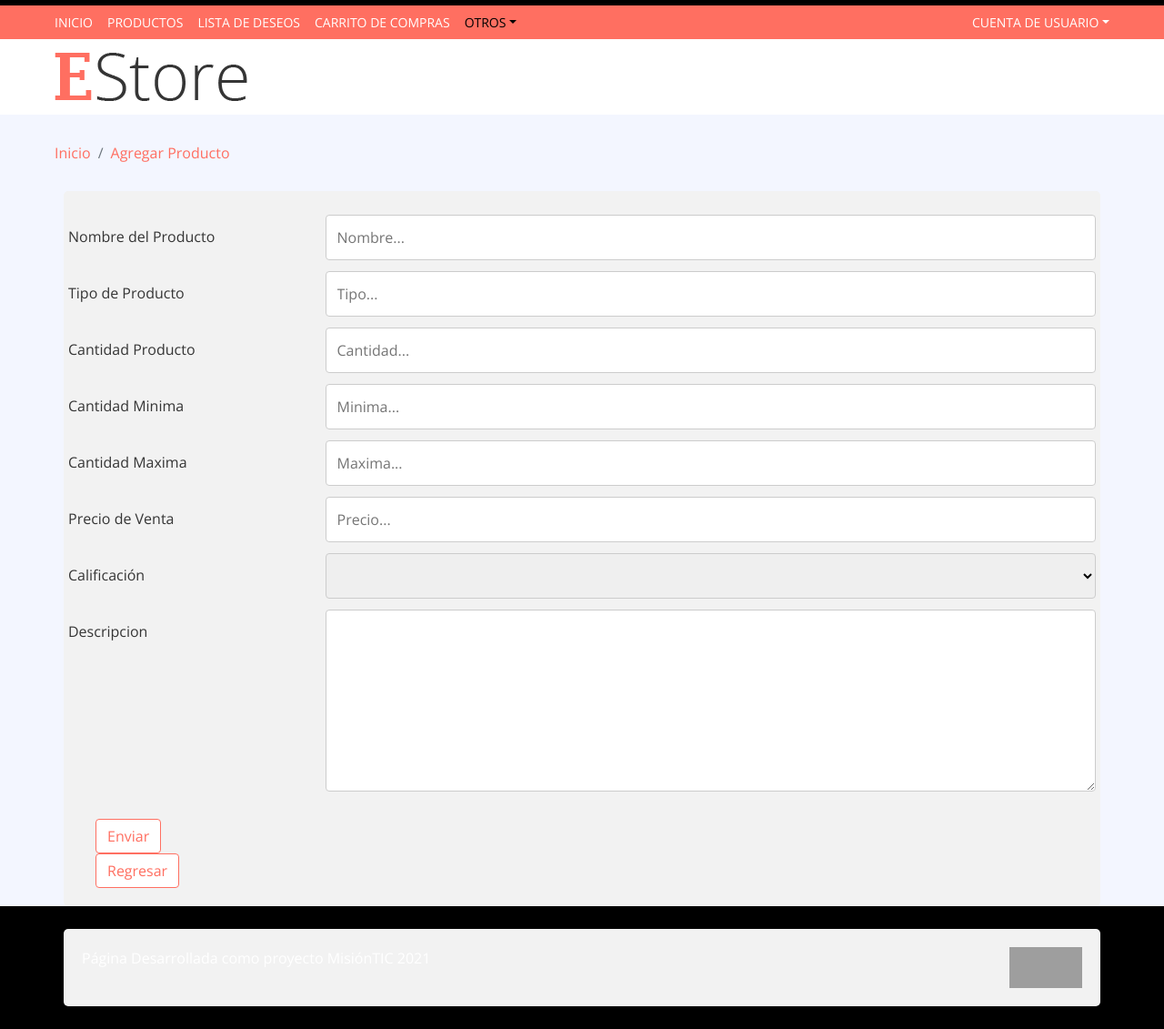
After one commit to LuchoEmilio/misionticestore, a Flask app: page /agregarP in a window 1280 px wide. The commit adds this page. Shown: the whole page at 91% size. Run offline with Flask 2, Linux system fonts and the light colour scheme; some libraries are stand-ins or nearby versions; grey boxes are pictures that could not be loaded.

Commit message:
actualizacion spint4

```diff
--- a/app.py
+++ b/app.py
@@ -4,7 +4,8 @@ from flask import Flask, render_template, redirect, session, flash, request
 from werkzeug.security import check_password_hash, generate_password_hash
 from database import accion, seleccion
 
-from forms import Login, Registro
+from forms import Login, Registro, Producto, EditarP
+from utils import email_valido, pass_valido
 
 
 app = Flask(__name__)
@@ -36,7 +37,7 @@ def registro():
         # Recuperar los datos del formulario
         nom = escape(request.form['nombre'])
         ape = escape(request.form['apellido'])
-        ema = escape(request.form['email'])
+        ema = (request.form['email'])
         tel = escape(request.form['telefono'])
         tipo_id = escape(request.form['tipo_ide'])
         num_ide = escape(request.form['num_ide'])
@@ -51,20 +52,64 @@ def registro():
         prom = escape(request.form['promocional'])
         tip_user= 'user_final'
 
-        sql = "INSERT INTO PERSONAS(nombre, apellido, email, telefono, tipo_id, num_id, pais, departamento, ciudad, direccion, fecha_naci, condition, promocional) VALUES (?, ?, ?, ?, ?, ?, ?, ?, ?, ?, ?, ?, ?)"
+        swerror = False
+        if nom==None or len(nom)==0:
+            flash('ERROR: Debe suministrar un Nombre')
+            swerror = True
+        if ape==None or len(ape)==0 :
+            flash('ERROR: Debe suministrar un Apellido ')
+            swerror = True
+        if ema==None or len(ema)==0 or not email_valido(ema):
+            flash('ERROR: Debe Suministrar un Email válido')
+            swerror = True
+        if tel==None or len(tel)==0:
+            flash('ERROR: Debe Suministrar un Número de Telefono')
+            swerror = True
+        if tipo_id==None or len(tipo_id)==0:
+            flash('ERROR: Debe Escojer un Tipo de Documento')
+            swerror = True
+        if num_ide==None or len(num_ide)==0:
+            flash('ERROR: Debe Suministrar un Numero de Documento')
+            swerror = True
+        if pa==None or len(pa)==0:
+            flash('ERROR: Debe Escojer un Pais')
+            swerror = True
+        if dep==None or len(dep)==0:
+            flash('ERROR: Debe Suministrar un Departamento')
+            swerror = True
+        if ciu==None or len(ciu)==0:
+            flash('ERROR: Debe una Ciudad')
+            swerror = True
+        if dir==None or len(dir)==0:
+            flash('ERROR: Debe Suministrar una Direccion')
+            swerror = True
+        if fec_naci==None or len(fec_naci)==0:
+            flash('ERROR: Debe Suministrar una Fecha de Nacimiento')
+            swerror = True
+        if con==None or len(con)==0 or not pass_valido(con):
+            flash('ERROR: Debe suministrar una clave válida')
+            swerror = True
+        if ver==None or len(ver)==0 or not pass_valido(ver):
+            flash('ERROR: Debe suministrar una verificación de clave válida')
+            swerror = True
+        if con!=ver:
+            flash('ERROR: La clave y la verificación no coinciden')
+            swerror = True
+        if not swerror:
+            sql = "INSERT INTO PERSONAS(nombre, apellido, email, telefono, tipo_id, num_id, pais, departamento, ciudad, direccion, fecha_naci, condition, promocional) VALUES (?, ?, ?, ?, ?, ?, ?, ?, ?, ?, ?, ?, ?)"
 
-        res = accion(sql,(nom, ape, ema, tel, tipo_id, num_ide, pa, dep, ciu, dir, fec_naci, ter, prom))
-        if res!=0:
+            res = accion(sql,(nom, ape, ema, tel, tipo_id, num_ide, pa, dep, ciu, dir, fec_naci, ter, prom))
+            if res!=0:
                 flash('INFO: Datos almacenados con exito en PERSONA')
-        else:
+            else:
                 flash('ERROR EN PERSONA: Por favor reintente')
 
-        sql = "INSERT INTO USUARIOS(email, contrasena, tipo_user) VALUES (?, ?,?)"
-        pwd = generate_password_hash(con)
-        res= accion(sql,(ema, pwd, tip_user))
-        if res!=0:
+            sql = "INSERT INTO USUARIOS(nickname, contrasena, tipo_user) VALUES (?,?,?)"
+            pwd = generate_password_hash(con)
+            res= accion(sql,(ema, pwd, tip_user))
+            if res!=0:
                 flash('INFO: Datos almacenados con exito EN USUARIO')
-        else:
+            else:
                 flash('ERROR USUARIO: Por favor reintente')
 
         return render_template('register.html', form=form, titulo=' ')
@@ -77,10 +122,10 @@ def login():
     if  request.method == "GET": #Si la ruta es accedida a través del método GET entonces
 	    return render_template('login.html', form=form,titulo=' ')
     else:
-     ema = escape(request.form['email'])
+     ema = (request.form['email'])
      con = escape(request.form['contrasena'])
 
-    sql = f'SELECT u.id_usuario, u.email, u.contrasena, u.tipo_user, p.nombre FROM usuarios as u inner join personas as p on u.email=p.email  WHERE u.email= "{ema}"'
+    sql = f'SELECT u.id_usuario, u.nickname, u.contrasena, u.tipo_user, p.nombre FROM usuarios as u inner join personas as p on u.nickname= p.email WHERE u.nickname= "{ema}"'
     res = seleccion(sql)
     if len(res)==0:
         flash('ERROR: Usuario o clave invalidas')
@@ -90,11 +135,15 @@ def login():
         if check_password_hash(cbd, con):
             session.clear()
             session['id_usuario'] = res[0][0]
-            session['email'] = ema
+            session['nickname'] = ema
             session['contrasena'] = con
             session['tipo_user'] = res[0][3]
             session['nombre'] = res[0][4]
-            return render_template('indexuser.html',form=form, titulo= f"Bienvenido {session['nombre']}", messages =res)
+
+            if session['tipo_user']== 'user_admin':
+                return render_template('dashboardn.html',form=form, titulo= f"Bienvenido {session['nombre']}", messages =res)
+            else:
+                return render_template('indexuser.html',form=form, titulo= f"Bienvenido {session['nombre']}", messages =res)
         else:
             flash('ERROR: Usuario o clave invalidas')
         return render_template('login.html', form=form, titulo=' ')
@@ -113,11 +162,154 @@ def contacto():
 
 @app.route("/administrador", methods=[ "GET","POST"])
 def administrador():
-    return render_template("dashboardn.html")
+     return render_template('login.html')
+
+@app.route("/dash", methods=[ "GET","POST"])
+def dash():
+     return render_template('dashboardn.html')
+
+@app.route("/agregarP", methods=[ "GET","POST"])
+def agregarP():
+    form = Producto()
+    if  request.method == "GET": #Si la ruta es accedida a través del método GET entonces
+	    return render_template('agregarprod.html', form=form,titulo=' ')
+    else:
+        # Recuperar los datos del formulario
+        nom = escape(request.form['nom_prod'])
+        tipo_p = escape(request.form['tipo_p'])
+        can = escape(request.form['cantidad_p'])
+        canmin = escape(request.form['can_min'])
+        canmax= escape(request.form['can_max'])
+        pre = escape(request.form['pre_ven'])
+        cali = escape(request.form['cal_pro'])
+        des = escape(request.form['descri'])
+
+        swerror = False
+        if nom==None or len(nom)==0:
+            flash('ERROR: Debe suministrar un Nombre')
+            swerror = True
+        if tipo_p==None or len(tipo_p)==0 :
+            flash('ERROR: Debe suministrar un Tipo de Producto')
+            swerror = True
+        swerror = False
+        if can==None or len(can)==0:
+            flash('ERROR: Debe suministrar una Cantidad')
+            swerror = True
+        if canmin==None or len(canmin)==0 :
+            flash('ERROR: Debe suministrar un cantidad minima ')
+            swerror = True
+        swerror = False
+        if canmax==None or len(canmax)==0:
+            flash('ERROR: Debe suministrar una canitdad maxima')
+            swerror = True
+        if pre==None or len(pre)==0 :
+            flash('ERROR: Debe suministrar un Precio ')
+            swerror = True
+        swerror = False
+        if cali==None or len(cali)==0:
+            flash('ERROR: Debe suministrar una calificacion')
+            swerror = True
+        if des==None or len(des)==0 :
+            flash('ERROR: Debe suministrar una descripcion ')
+            swerror = True
+        if not swerror:
+            sql = "INSERT INTO PRODUCTOS(nombre_pro, tipo_pro, cantidad, cantidad_min, cantidad_max, precio_venta, calificacion, descripcion) VALUES (?, ?, ?, ?, ?, ?, ?, ?)"
+
+            res = accion(sql,(nom, tipo_p, can, canmin, canmax, pre, cali, des))
+            if res!=0:
+                flash('INFO: Datos almacenados con exito en PRODUCTO')
+            else:
+                flash('ERROR EN PRODUCTO: Por favor reintente')
+
+    return render_template("agregarprod.html")
+
+
+
 
 @app.route("/editarP", methods=[ "GET","POST"])
 def editarP():
-    return render_template("editP.html")
+    form = EditarP()
+    if  request.method == "GET": #Si la ruta es accedida a través del método GET entonces
+	    return render_template('editP.html', form=form,titulo=' ')
+    else:
+     id = escape(request.form['id_p'])
+
+    sql = f'SELECT id_producto, nombre_pro, tipo_pro, cantidad, cantidad_min, cantidad_max, precio_venta, calificacion, descripcion FROM productos WHERE id_producto = "{id}"'
+    res = seleccion(sql)
+    if len(res)==0:
+        flash('ERROR: Codigo Incorrecto')
+        return render_template("editP.html", form=form, titulo= " ")
+    else:
+        #cbd = res[0][0]
+       # if check_password_hash(cbd, id):
+            session.clear()
+            session['id_producto'] = id
+            session['nombre_pro'] = res[0][1]
+            session['tipo_pro'] = res[0][2]
+            session['cantidad'] = res[0][3]
+            session['cantidad_min'] = res[0][4]
+            session['cantidad_max'] = res[0][5]
+            session['precio_venta'] = res[0][6]
+            session['calificacion'] = res[0][7]
+            session['descripcion'] = res[0][8]
+
+            flash('ERROR: Producto Encontrado')
+            return render_template("editP.html", res=res, titulo= f"Bienvenido {session['calificacion']}", messages =res)
+
+@app.route("/updatepro", methods=[ "GET","POST"])
+def updatepro():
+    form = Producto()
+    if  request.method == "GET": #Si la ruta es accedida a través del método GET entonces
+	    return render_template('editarP.html', form=form,titulo=' ')
+    else:
+        # Recuperar los datos del formulario
+        nom = escape(request.form['nom_prod'])
+        id = escape(request.form['id_producto'])
+        tipo_p = escape(request.form['tipo_p'])
+        can = escape(request.form['cantidad_p'])
+        canmin = escape(request.form['can_min'])
+        canmax= escape(request.form['can_max'])
+        pre = escape(request.form['pre_ven'])
+        des = escape(request.form['descri'])
+
+        swerror = False
+        if nom==None or len(nom)==0:
+            flash('ERROR: Debe suministrar un Nombre')
+            swerror = True
+        if tipo_p==None or len(tipo_p)==0 :
+            flash('ERROR: Debe suministrar un Tipo de Producto')
+            swerror = True
+        swerror = False
+        if can==None or len(can)==0:
+            flash('ERROR: Debe suministrar una Cantidad')
+            swerror = True
+        if canmin==None or len(canmin)==0 :
+            flash('ERROR: Debe suministrar un cantidad minima ')
+            swerror = True
+        swerror = False
+        if canmax==None or len(canmax)==0:
+            flash('ERROR: Debe suministrar una canitdad maxima')
+            swerror = True
+        if pre==None or len(pre)==0 :
+            flash('ERROR: Debe suministrar un Precio ')
+            swerror = True
+        swerror = False
+        if des==None or len(des)==0 :
+            flash('ERROR: Debe suministrar una descripcion ')
+            swerror = True
+        if not swerror:
+            sql = "update productos set nombre_pro, tipo_pro, cantidad, cantidad_min, cantidad_max, precio_venta, descripcion) VALUES (?, ?, ?, ?, ?, ?, ?) where id_producto='{id}'"
+
+            res = accion(sql,(nom, tipo_p, can, canmin, canmax, pre,des))
+            if res!=0:
+                flash('INFO: Datos almacenados con exito en PRODUCTO')
+            else:
+                flash('ERROR EN PRODUCTO: Por favor reintente')
+
+    return render_template("agregarprod.html")
+
+
+
 
 @app.route("/calproducto", methods=[ "GET","POST"])
 def calproducto():
--- a/database.py
+++ b/database.py
@@ -1,5 +1,5 @@
 import sqlite3
-URL_DB = 'data1.db'
+URL_DB = 'Eccomerce.db'
 
 def seleccion(sql) -> list:
     """ Ejecuta una consulta de selección sobre la base de datos """
--- a/forms.py
+++ b/forms.py
@@ -26,3 +26,18 @@ class Login(FlaskForm):
     ema = EmailField('email *', validators = [InputRequired(message='Indique su Email')])
     con = PasswordField('Contrasena *', validators = [InputRequired(message='Indique la Contraseña')])
     btn = SubmitField('Login')
+
+class Producto(FlaskForm):
+    nomp = TextField('nombre *', validators = [InputRequired(message='Indique el nombre')])
+    tipop = TextField('tipo *', validators = [InputRequired(message='Indique el tipo')])
+    can = TextField('cantidad *', validators = [InputRequired(message='Indique la cantidad')])
+    canmin = TextField('can_minima *', validators = [InputRequired(message='Indique la cantidad minima')])
+    canmax = TextField('can_max *', validators = [InputRequired(message='Indique la cantidad maxima')])
+    pre = TextField('precio*', validators = [InputRequired(message='Indique el precio')])
+    cali = TextField('calificacion *', validators = [InputRequired(message='Indique la calificacion')])
+    des = TextField('descripcion *', validators = [InputRequired(message='Indique la descripcion')])
+    btn = SubmitField('Enviar')
+
+class EditarP(FlaskForm):
+    id_pro = TextField('Codigo *', validators = [InputRequired(message='Indique el Codigo')])
+    btn = SubmitField('Buscar')
--- /dev/null
+++ b/templates/agregarprod.html
@@ -0,0 +1,131 @@
+{% extends "base.html" %}
+{% block indice%} <li class="breadcrumb-item active"><a href="#">Agregar Producto</a></li>{%endblock%}
+
+{% block contenido %}
+
+<form action='/agregarP' method='POST'>
+<div class="login">
+    <div class="container-fluid">
+        <div class="row" id="fmregistroSup">
+            <div class="col-lg-6" id="fmregistro">
+                <!--<div class="register-form">
+                    <div class="row">
+                        <div class="col-25">
+                          <label for="fname">Buscar Codigo</label>
+                        </div>
+                            <div class="col-75">
+                              <input type="text" id="lname" name="lastname" placeholder=" ">
+                              <div class="col-76">
+                                <input type="submit" value="Buscar">
+                            </div>
+
+                            </div> -->
+
+
+                        </div>
+                        <div class="container">
+
+                            <div class="row">
+                              <div class="col-25">
+                                <label for="fname">Nombre del Producto</label>
+                              </div>
+                              <div class="col-75">
+                                <input type="text" id="nom_prod" name="nom_prod" placeholder="Nombre...">
+                              </div>
+                            </div>
+
+                            <div class="row">
+                              <div class="col-25">
+                                <label for="lname">Tipo de Producto</label>
+                              </div>
+                              <div class="col-75">
+                                <input type="text" id="tipo_p" name="tipo_p" placeholder="Tipo...">
+                              </div>
+                            </div>
+                            <div class="row">
+                              <div class="col-25">
+                                <label for="lname">Cantidad Producto</label>
+                              </div>
+                              <div class="col-75">
+                                <input type="text" id="cantidad_p" name="cantidad_p" placeholder="Cantidad...">
+                              </div>
+                            </div>
+                            <div class="row">
+                                <div class="col-25">
+                                  <label for="lname">Cantidad Minima</label>
+                                </div>
+                                <div class="col-75">
+                                  <input type="text" id="can_min" name="can_min" placeholder="Minima...">
+                                </div>
+                              </div>
+                              <div class="row">
+                                <div class="col-25">
+                                  <label for="lname">Cantidad Maxima</label>
+                                </div>
+                                <div class="col-75">
+                                  <input type="text" id="can_max" name="can_max" placeholder="Maxima...">
+                                </div>
+                              </div>
+                              <div class="row">
+                                <div class="col-25">
+                                  <label for="fname">Precio de Venta</label>
+                                </div>
+                                <div class="col-75">
+                                  <input type="text" id="pre_ven" name="pre_ven" placeholder="Precio...">
+                                </div>
+                              </div>
+                              <div class="row">
+                                <div class="col-25">
+                                  <label for="fname">Calificación</label>
+                                </div>
+                                <div class="col-75">
+                                    <select id="cal_pro" name="cal_pro">
+                                        <option value=" "> </option>
+                                        <option value="1">1</option>
+                                        <option value="2">2</option>
+                                        <option value="3">3</option>
+                                        <option value="4">4</option>
+                                        <option value="5">5</option>
+                                    </select>
+                                </div>
+                              </div>
+
+                            <div class="row">
+                              <div class="col-25">
+                                <label for="subject">Descripcion</label>
+                              </div>
+                              <div class="col-75">
+                                <textarea id="descri" name="descri" placeholder=" " style="height:200px"></textarea>
+                              </div>
+
+                            </div>
+
+
+                            <br>
+                            <div class="col-md-12" id="btnenviar">
+                              <button class="btn">Enviar</button>
+                            </div>
+                             <div class="col-md-12" id="btnenviar">
+                                <button class="btn"><a href="/dash">Regresar</a></button>
+                          </div>
+
+                          </div>
+                        <div class="col-md-12">
+                            {% for msg in get_flashed_messages() %}
+                            <div class="col-md-12">{{ msg }}</div>
+                            {% endfor %}
+                        </div>
+
+
+
+                    </div>
+                </div>
+            </div>
+
+        </div>
+    </div>
+</div>
+</form>
+
+
+{% endblock %}
--- a/templates/base.html
+++ b/templates/base.html
@@ -57,6 +57,9 @@
 
                     <div class="collapse navbar-collapse justify-content-between" id="navbarCollapse">
                         <div class="navbar-nav mr-auto">
+                            {% if 'user_admin' in session  %}
+                            <a href="/dashboardn.html" class="nav-item nav-link">Inicio</a>
+                            {% endif %}
                             <a href="/" class="nav-item nav-link">Inicio</a>
                             <a href="/productos" class="nav-item nav-link">Productos</a>
                             {% if 'nombre' in session %}
@@ -82,7 +85,7 @@
                                         {% else %}
                                     <a href="/login" class="dropdown-item">Ingresar</a>
                                     <a href="/registro" class="dropdown-item">Registro</a>
-                                    <a href="/administrador" class="dropdown-item">Cuenta</a>
+                                    <a href="/administrador" class="dropdown-item">Administrador</a>
                                     {% endif %}
                                 </div>
                             </div>
--- a/templates/dashboardn.html
+++ b/templates/dashboardn.html
@@ -14,7 +14,7 @@
                     <a class="nav-link" id="payment-nav" data-toggle="pill" href="#payment-tab" role="tab"><i class="fa f "></i>Administrar Producto</a>
 
 
-                    <a class="nav-link" href="/"><i class="fa fa-sign-out-alt"></i>Logout</a>
+                    <a class="nav-link" href="/logout"><i class="fa fa-sign-out-alt"></i>Salir</a>
                 </div>
             </div>
             <div class="col-md-9">
@@ -164,7 +164,7 @@
                                 </tbody>
                             </table>
 <hr>
-            <button class="btn">Agregar</button>
+            <button class="btn"><a href="/agregarP">Agregar</a></button>
             <button class="btn"><a href="/editarP">Editar</a></button>
             <button class="btn">Eliminar</button>
                         </div>
```
Also changed, not shown: requirements.txt (added, +23 -0 lines), templates/editP.html (+63 -20 lines), utils.py (added, +11 -0 lines), Bd/Eccomerce.db (added), Eccomerce.db (added), data1.db (deleted), templates/contenedor.html (added), 1 other file.
